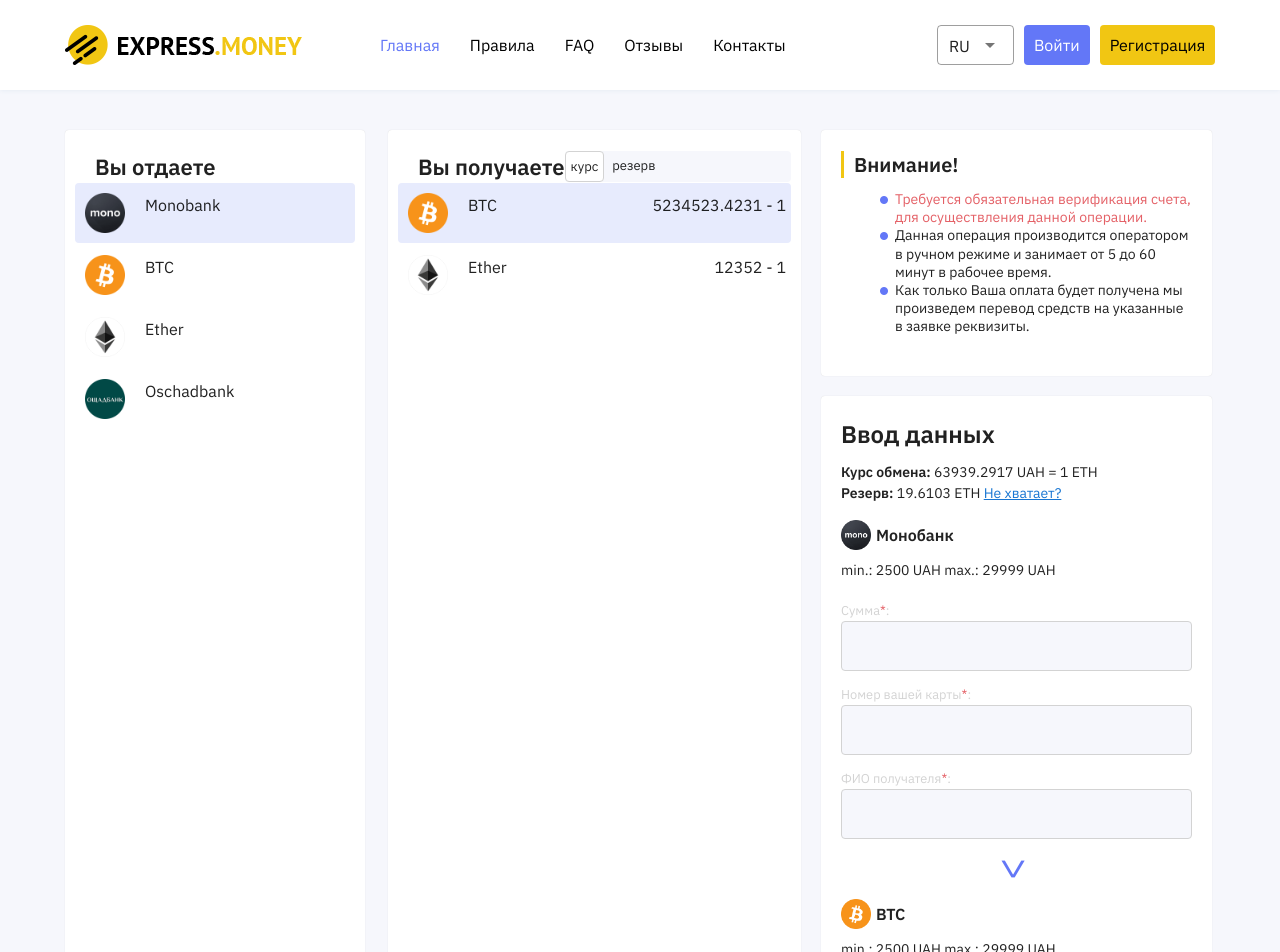
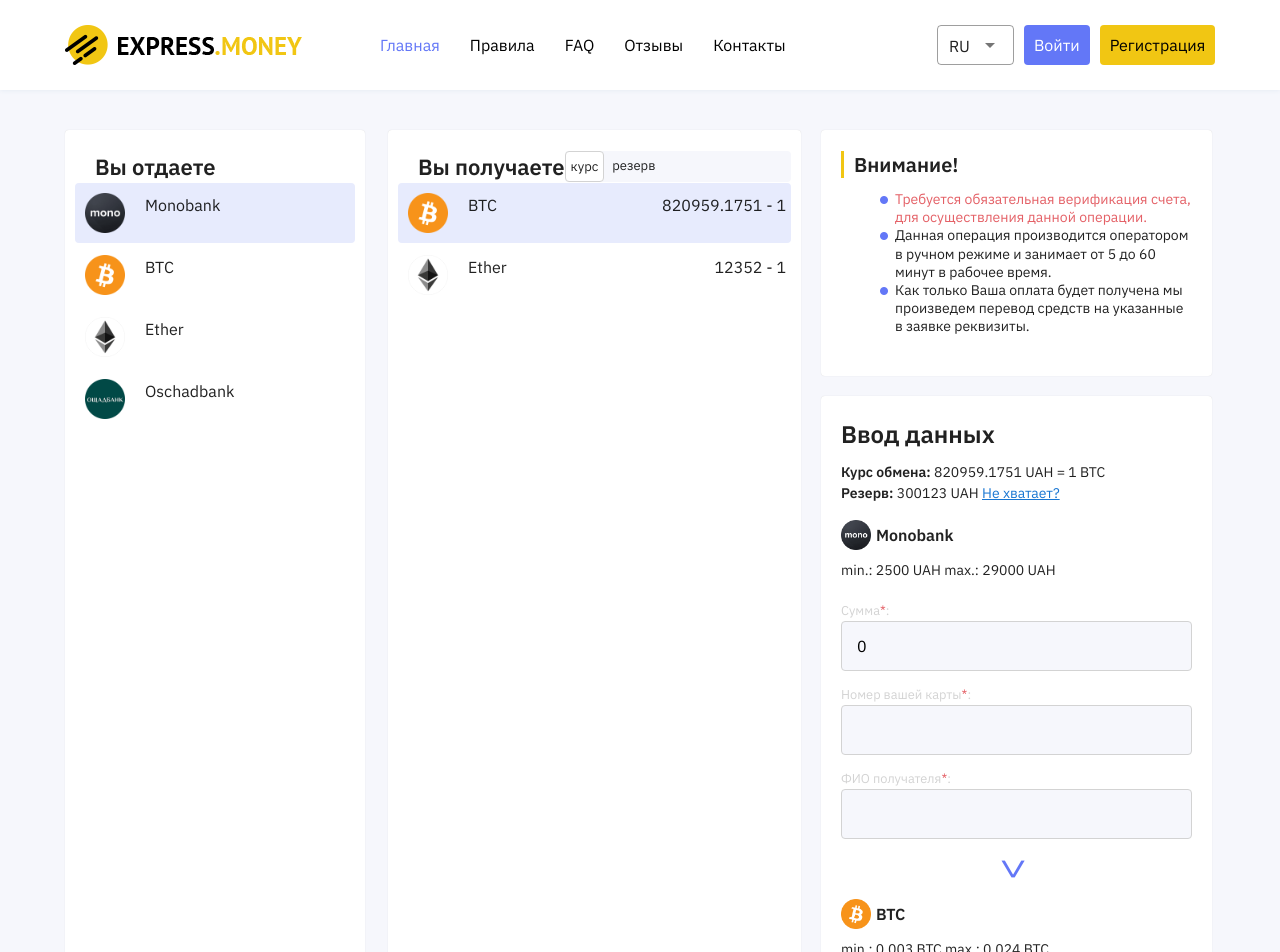
Before and after one commit to vologn4mor/vue-expressmoney, a Vue app: page / in a window 1280 px wide. Shown: the top 952 px of the page. Built offline with nearby package versions, Linux system fonts and the light colour scheme.

Commit message:
convert works, but need some fix, tomorrow continue

```diff
--- a/src/components/AppFiatToCrypto.vue
+++ b/src/components/AppFiatToCrypto.vue
@@ -21,21 +21,23 @@
         <div>
             <div class="exchange-card">
                 <strong>Ввод данных</strong>
-                <p><span class="bold">Курс обмена:</span> 63939.2917 UAH = 1 ETH <br>
-                    <span class="bold">Резерв:</span> 19.6103 ETH <a href="">Не хватает?</a>
+                <p><span class="bold">Курс обмена:</span> {{ formatCourse }}<br>
+                    <span class="bold">Резерв:</span> {{ pairCoins[0].available }} {{ pairCoins[0].code }} <a href="">Не
+                        хватает?</a>
                 </p>
                 <form>
                     <div>
                         <div class="your-coin">
-                            <img :src="Monobank" alt="your-coin" />
-                            <span class="bold">Монобанк</span>
+                            <img :src="pairCoins[0].imageUrl" alt="your-coin" />
+                            <span class="bold">{{ pairCoins[0].name }}</span>
                         </div>
-                        <p>min.: 2500 UAH max.: 29999 UAH</p>
+                        <p>min.: {{ pairCoins[0].min }} {{ pairCoins[0].code }} max.: {{ pairCoins[0].max }}
+                            {{ pairCoins[0].code }}</p>
                     </div>
                     <div class="input-container">
                         <label>
                             <small class="light-gray">Сумма<span class="danger">*</span>:</small><br>
-                            <input class="input-text" type="text" />
+                            <input class="input-text" type="text" v-model.number="mySum" @input="mySumChange()" />
                         </label>
                     </div>
                     <div class="input-container">
@@ -53,15 +55,17 @@
                     <div class="arrow-to-convert"><span>></span></div>
                     <div>
                         <div class="your-coin">
-                            <img :src="Bitcoin" alt="your-coin" />
-                            <span class="bold">BTC</span>
+                            <img :src="pairCoins[1].imageUrl" alt="your-coin" />
+                            <span class="bold">{{ pairCoins[1].name }}</span>
                         </div>
-                        <p>min.: 2500 UAH max.: 29999 UAH</p>
+                        <p>min.: {{ pairCoins[1].min }} {{ pairCoins[1].code }} max.: {{ pairCoins[1].max }}
+                            {{ pairCoins[1].code }}</p>
                     </div>
                     <div class="input-container">
                         <label>
                             <small class="light-gray">Сумма<span class="danger">*</span>:</small><br>
-                            <input class="input-text" type="text" />
+                            <input class="input-text" type="text" v-model.number="convertSum"
+                                @input="convertSumChange()" />
                         </label>
                     </div>
                     <div class="input-container">
@@ -99,21 +103,96 @@
 <script lang="ts">
 import Vue from "vue";
 import liarr from "@/assets/images/liarr.png"
+import ICoin from "@/interfaces/ICoin";
+
 export default Vue.extend({
+    props: {
+        pairCoins: {
+            type: Array as () => Array<ICoin>,
+            required: true
+        }
+    },
     data() {
         return {
-            liarr
+            liarr,
+            mySum: 0,
+            convertSum: 0,
+            // blockedWatchMySum: true,
+            // blockedWatchConvertSum: true,
+            blockedWatch: false,
         }
     },
-    props: {
-        Bitcoin: {
-            type: String,
-            required: true,
+    methods: {
+        getBeautifulNumber(n: number, isFiat: boolean): number {
+            let counter = 0;
+            let course: number = isFiat ? this.pairCoins[1].course : this.pairCoins[0].course
+            n = isFiat ? this.mySum / course : this.mySum * course;
+            let result: Number = n;
+            if (n > 1) { // убираем числа после запятой
+                counter++
+            }
+            while (n < 1) {
+                n *= 10
+                counter++;
+            }
+            counter += 3
+            return parseFloat(result.toFixed(counter))
         },
-        Monobank: {
-            type: String,
-            required: true,
+        convertSumChange() {
+            if (this.convertSum > 0) {
+                // this.mySum = this.getBeautifulNumber(this.convertSum, this.pairCoins[1].isFiat);
+                this.mySum = this.convertSum * this.pairCoins[1].course;
+            }
+        },
+        mySumChange() {
+            if (this.mySum > 0) {
+                // this.convertSum = this.getBeautifulNumber(this.mySum, this.pairCoins[0].isFiat);
+                this.convertSum = this.mySum / this.pairCoins[1].course;
+            }
         }
+    },
+    computed: {
+        formatCourse(): String {
+            if (this.pairCoins[0].isFiat) {
+                return `${this.pairCoins[1].course} ${this.pairCoins[0].code} = 1 ${this.pairCoins[1].code}`
+            } else {
+                return `1 ${this.pairCoins[0].code} = ${this.pairCoins[0].course} ${this.pairCoins[1].code}`
+            }
+        },
+
+    },
+    updated() {
+        // if (this.mySum > 0 && this.convertSum > 0) {
+        //     this.convertSum = this.getBeautifulNumber(this.mySum);
+        //     this.mySum = this.getBeautifulNumber(this.convertSum);
+        // }
+    },
+    watch: {
+        // mySum: function () {
+        //     // this.blockedWatchConvertSum = true;
+        //     if (this.blockedWatch) {
+        //         return;
+        //     }
+        //     this.blockedWatch = true;
+        //     if (this.mySum > 0) {
+        //         this.convertSum = this.getBeautifulNumber(this.mySum);
+        //     }
+        //     // this.blockedWatchConvertSum = false;
+        //     this.blockedWatch = false;
+        // },
+        // convertSum: function () {
+        //     // this.blockedWatchMySum = true;
+
+        //     if (this.blockedWatch) {
+        //         return;
+        //     }
+        //     this.blockedWatch = true;
+        //     if (this.convertSum > 0) {
+        //         this.mySum = this.getBeautifulNumber(this.convertSum);
+        //     }
+        //     this.blockedWatch = false;
+        //     // this.blockedWatchMySum = false;
+        // }
     }
 })
 </script>
--- a/src/interfaces/ICoin.ts
+++ b/src/interfaces/ICoin.ts
@@ -6,5 +6,7 @@
   max: number,
   isFiat: boolean,
   course: number,
-  available: number
+  available: number,
+  code: string,
+  commission?:number
 }
--- a/src/views/HomeView.vue
+++ b/src/views/HomeView.vue
@@ -30,7 +30,7 @@
           </li>
         </ul>
       </div>
-      <AppFiatToCrypto :Bitcoin="Bitcoin" :Monobank="Monobank" />
+      <AppFiatToCrypto :pairCoins="pairCoins" />
     </div>
     <div>
     </div>
@@ -57,16 +57,19 @@
   max: 29000,
   isFiat: true,
   course: 1,
-  available: 300123
+  available: 300123,
+  code: "UAH"
 }, {
   id: 2,
   name: 'BTC',
   imageUrl: Bitcoin,
-  min: 5000,
-  max: 29999,
+  min: 0.003,
+  max: 0.024,
   isFiat: false,
-  course: 5234523.4231,
-  available: 5.12343
+  course: 820959.1751,
+  available: 5.12343,
+  code: "BTC",
+  commission: 0.0001
 }, {
   id: 3,
   name: "Ether",
@@ -75,7 +78,8 @@
   max: 25000,
   isFiat: false,
   course: 12352,
-  available: 78.123
+  available: 78.123,
+  code: "ETH"
 }, {
   id: 4,
   name: "Oschadbank",
@@ -84,7 +88,8 @@
   max: 30000,
   isFiat: true,
   course: 1,
-  available: 145000
+  available: 145000,
+  code: "UAH"
 }]
 
 export default Vue.extend({
@@ -113,14 +118,18 @@
           this.convertCoin = {} as ICoin;
           this.myCoin = coin;
         }
-      })
+      });
+
     },
     selectAvailableCoin(id: Number) {
+      this.pairCoins = [];
       this.fakeConvertCoins.map((coin) => {
         if (coin.id == id) {
           this.convertCoin = coin;
+
         }
-      })
+      });
+      this.pairCoins.push(this.myCoin, this.convertCoin);
     },
     refreshConvertList(): void {
       this.fakeCoins.map(coin => {
@@ -130,7 +139,7 @@
       });
     }
   },
-  mounted() {  // установка при открытии сайта значений по дефолту
+  beforeMount() {  // установка при открытии сайта значений по дефолту
     this.fakeCoins.map(coin => {
       if (coin.name == "Monobank") {
         this.myCoin = coin;
@@ -146,6 +155,7 @@
         this.convertCoin = coin;
       }
     });
+    this.pairCoins.push(this.myCoin, this.convertCoin);
   },
   components: {
     AppCoinYourItem,
```
